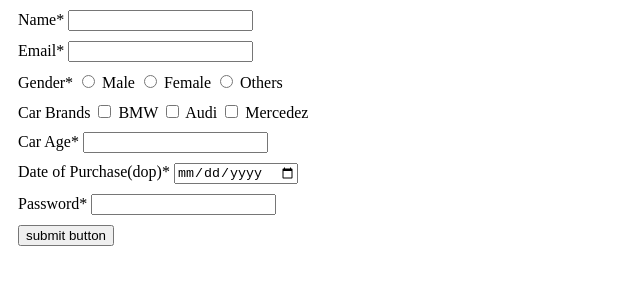
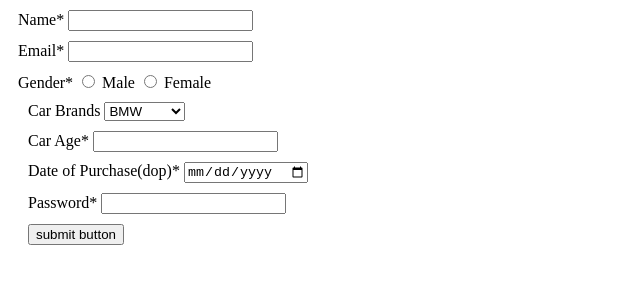
Before and after one commit to acciojob/car-insurance-form-AkashShukla4, a website: page main.html in a window 1280 px wide. Shown: the whole page, without its empty margins (0-640 px from the left). Drawn offline with Linux system fonts and the light colour scheme.

Commit message:
created a submission

```diff
--- a/main.html
+++ b/main.html
@@ -11,37 +11,35 @@
     <script type="text/javascript" src="./script.js">
 </script>
 
-<form method="get">
+<form method="post">
 <div><label for= "name">Name*</label>
-<input type="text" id="name"></div>
+<input type="text" required id="name"></div>
 
 <div><label for= "email">Email*</label>
-<input type="email" id="email"></div>
+<input type="email" required id="email"></div>
 
 <div><label>Gender*</label>
-<input type="radio" name= "gender">
+<input type="radio" required name= "gender">
 <label for="gender">Male</label>
-<input type="radio" name="gender">
+<input type="radio" required name="gender">
 <label for="gender">Female</label>
-<input type="radio" name="gender">
-<label for="gender">Others</label></div>
 
-<div><label for= "cars">Car Brands</label>
-<input type="checkbox" id="cars">
-<label for="cars">BMW</label>
-<input type="checkbox" id="cars">
-<label for="cars">Audi</label>
-<input type="checkbox" id="cars">
-<label for="Mecedez">Mercedez</label></div>
+
+<div><label for= "Car Brands">Car Brands</label>
+<select name="Car Brands" id="Car Brands" required>
+  <option>BMW</option>
+  <option>Audi</option>
+  <option>Mercedez</option>
+  </select></div>
 
 <div><label for= "carage">Car Age*</label>
-<input type="number" id="age"> </div>
+<input type="number" required id="age"> </div>
 
 <div><label for= "dob">Date of Purchase(dop)*</label>
-<input type="date" id = "dob"></div>
+<input type="date" required id="dob"></div>
 
 <div><label for= "password">Password*</label>
-<input type="password" id="password"></div>
+<input type="password" required id="password"></div>
 
 <div><button type="submit">submit button</button></div>
 
```
